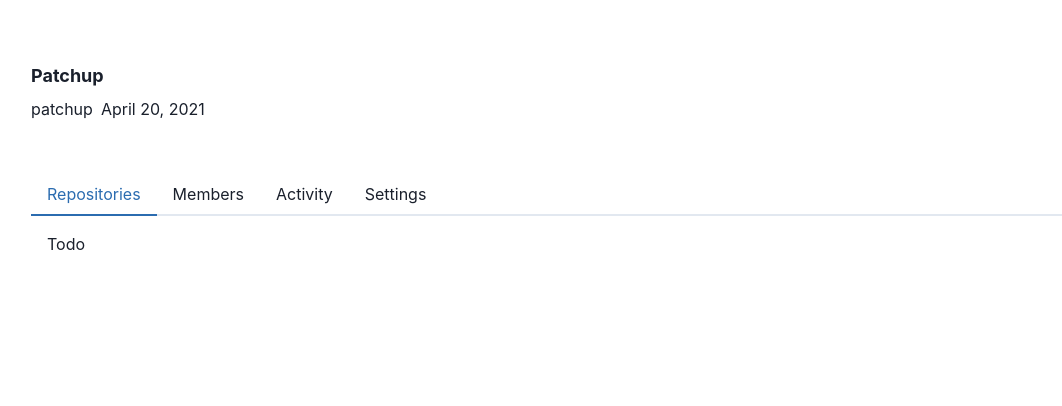
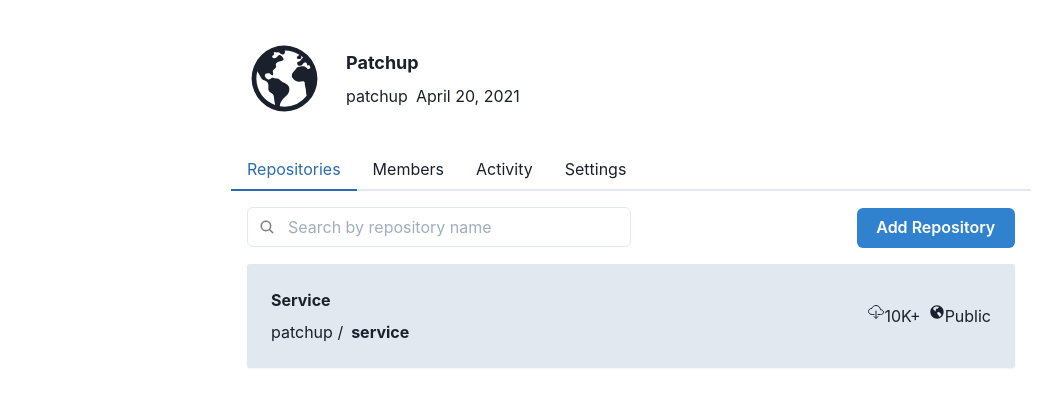
Before and after one commit to dezyh/patchup, a Next.js app in the folder client/: page /organisation in a window 1280 px wide. Shown: the top 406 px of the page, without its empty margins (9-1071 px from the left). Built offline with nearby package versions, Linux system fonts and the light colour scheme.

Commit message:
Improve organisation page and minor changes to repository page

```diff
--- a/client/components/Card.tsx
+++ b/client/components/Card.tsx
@@ -1,10 +1,10 @@
-import { Spacer, Flex, Box, useColorModeValue } from '@chakra-ui/react'
+import { Flex, useColorModeValue } from '@chakra-ui/react'
 
 const Card = (props: any) => {
   const background = useColorModeValue('gray.200', 'gray.700')
 
   return (
-    <Flex p={props.p || 8} rounded={3} bgColor={background}>
+    <Flex p={props.p || [4,6,8]} boxShadow='sm' rounded={3} bgColor={background}>
       {props.children}
     </Flex>
   )
--- a/client/components/OctopusLogo.tsx
+++ b/client/components/OctopusLogo.tsx
@@ -1,6 +1,6 @@
 import { Box } from '@chakra-ui/react'
 
-const OctopusLogo = (props) => {
+const OctopusLogo = (props: any) => {
   return (
     <Box
       as='svg'
--- /dev/null
+++ b/client/components/organisation/Activity.tsx
@@ -0,0 +1,7 @@
+const Activity = () => {
+  return (
+    <p>Todo</p>
+  )
+}
+
+export default Activity
--- /dev/null
+++ b/client/components/organisation/Header.tsx
@@ -0,0 +1,21 @@
+import { Box, HStack, Stack, Text, Center } from '@chakra-ui/react'
+import { IoEarth as WorldIcon } from 'react-icons/io5'
+
+const Header = ({ organisation }) => {
+  return (
+    <HStack>
+      <Box p={4}>
+        <WorldIcon size='75' />
+      </Box>
+      <Stack justifyContent='center' justifyItems='center' minHeight={125} direction='column'>
+        <Text fontSize='lg' fontWeight='bold'>{organisation.name}</Text>
+        <Stack direction='row'>
+          <Text>{organisation.id}</Text>
+          <Text>{organisation.joined}</Text>
+        </Stack>
+      </Stack>
+    </HStack>
+  )
+}
+
+export default Header
--- /dev/null
+++ b/client/components/organisation/Members.tsx
@@ -0,0 +1,42 @@
+import { Text, Box } from '@chakra-ui/react'
+import {Button, ButtonGroup} from "@chakra-ui/button"
+import {Input, InputGroup, InputLeftElement } from "@chakra-ui/input"
+import {Flex, Stack} from "@chakra-ui/layout"
+import { IoSearch as SearchIcon } from 'react-icons/io5'
+import Card from "../Card"
+import { IoPerson as PersonIcon, IoPersonAdd as PersonAddIcon } from 'react-icons/io5'
+
+const Member = ({ member }) => {
+  return (
+    <Card>
+      <Stack direction='row'>
+        <PersonIcon size='22'/>
+        <Text>{member.name}</Text>
+        <Text>({member.id})</Text>
+        <Text>{member.permission}</Text>
+      </Stack>
+    </Card>
+  )
+}
+
+const Members = ({ members }) => {
+  return (
+    <Stack direction='column'>
+
+      <Flex align='baseline' mb={2}>
+        <InputGroup>
+          <InputLeftElement children={<SearchIcon color='gray' />}/>
+          <Input maxWidth='30vw' placeholder='Search by username' />
+        </InputGroup>
+        <Button px={8} leftIcon={<PersonAddIcon size={15} />} colorScheme='blue' size='md'>Add Member</Button>
+      </Flex>
+
+      {members.map(member => (
+        <Member member={member} />
+      ))}
+
+    </Stack>
+  )
+}
+
+export default Members
--- /dev/null
+++ b/client/components/organisation/Repositories.tsx
@@ -0,0 +1,67 @@
+import { Center, Box, Spacer, Text, Stack, Flex, Button, Input, InputGroup, InputLeftElement } from '@chakra-ui/react'
+import { IoSearch as SearchIcon } from 'react-icons/io5'
+import Card from '@/components/Card'
+import { IoCloudDownloadOutline as DownloadIcon } from 'react-icons/io5'
+import { RiEarthFill as PublicIcon } from 'react-icons/ri'
+
+      //name: 'Service',
+     // id: 'service',
+      //owner: 'patchup',
+      //updated: 'a year ago',
+      //downloads: '10K+',
+      //visibility: 'Public',
+
+const Repository = ({ repository }) => {
+  return (
+    <Card p={6}>
+      <Flex grow={1}>
+        <Box>
+
+          <Stack direction='column'>
+            <Text fontSize='md' fontWeight='bold'>{repository.name}</Text>
+            <Stack direction='row'>
+              <Text>{repository.owner} /</Text>
+              <Text fontWeight='bold'>{repository.id}</Text>
+            </Stack>
+          </Stack>
+
+        </Box>
+        <Spacer />
+        <Center>
+          <Stack direction='row'>
+            <Flex>
+              <DownloadIcon />
+              <Text>{repository.downloads}</Text>
+            </Flex>
+            <Flex>
+              <PublicIcon />
+              <Text>{repository.visibility}</Text>
+            </Flex>
+          </Stack>
+        </Center>
+      </Flex>
+    </Card>
+  )
+}
+
+const Repositories = ({ repositories }) => {
+  return (
+    <Stack direction='column'>
+
+      <Flex align='baseline' mb={2}>
+        <InputGroup>
+          <InputLeftElement children={<SearchIcon color='gray' />}/>
+          <Input maxWidth='30vw' placeholder='Search by repository name' />
+        </InputGroup>
+        <Button px={8} colorScheme='blue' size='md'>Add Repository</Button>
+      </Flex>
+
+      {repositories.map(repository => (
+        <Repository repository={repository} />
+      ))}
+
+    </Stack>
+  )
+}
+
+export default Repositories
--- /dev/null
+++ b/client/components/organisation/Settings.tsx
@@ -0,0 +1,7 @@
+const Settings = () => {
+  return (
+    <p>todo</p>
+  )
+}
+
+export default Settings
--- /dev/null
+++ b/client/components/organisation/index.tsx
@@ -0,0 +1,7 @@
+import Header from './Header'
+import Members from './Members'
+import Activity from './Activity'
+import Settings from './Settings'
+import Repositories from './Repositories'
+
+export { Header, Members, Activity, Settings, Repositories  }
--- a/client/pages/organisation/index.tsx
+++ b/client/pages/organisation.tsx
@@ -1,5 +1,6 @@
-import { Stack, Text, Center } from '@chakra-ui/react'
+import { Box, HStack, Stack, Text, Center } from '@chakra-ui/react'
 import { Tab, Tabs, TabPanel, TabPanels, TabList } from '@chakra-ui/react'
+import { Header, Activity, Members, Settings, Repositories } from '@/components/organisation'
 
 const organisation = {
   name: 'Patchup',
@@ -16,22 +17,14 @@ const organisation = {
     {
       name: 'Service',
       id: 'service',
+      owner: 'patchup',
+      updated: 'a year ago',
+      downloads: '10K+',
+      visibility: 'Public',
     }
   ],
   activity: [
   ],
-}
-
-const Header = ({ organisation }) => {
-  return (
-    <Stack justifyContent='center' justifyItems='center' minHeight={150} minWidth={1200} direction='column'>
-      <Text fontSize='lg' fontWeight='bold'>{organisation.name}</Text>
-      <Stack direction='row'>
-        <Text>{organisation.id}</Text>
-        <Text>{organisation.joined}</Text>
-      </Stack>
-    </Stack>
-  )
 }
 
 const Organisation = () => {
@@ -40,7 +33,7 @@ const Organisation = () => {
       <Stack direction='column'>
         <Header organisation={organisation} />
 
-        <Tabs minWidth='70vw' maxWidth='1200'>
+        <Tabs width='95vw' maxWidth='800'>
           <TabList>
             <Tab>Repositories</Tab>
             <Tab>Members</Tab>
@@ -50,16 +43,16 @@ const Organisation = () => {
 
           <TabPanels>
             <TabPanel>
-              <p>Todo</p>
+              <Repositories repositories={organisation.repositories}/>
             </TabPanel>
             <TabPanel>
-              <p>Todo</p>
+              <Members members={organisation.members}/>
             </TabPanel>
             <TabPanel>
-              <p>Todo</p>
+              <Activity />
             </TabPanel>
             <TabPanel>
-              <p>Todo</p>
+              <Settings />
             </TabPanel>
           </TabPanels>
         </Tabs>
--- a/client/pages/repository/index.tsx
+++ b/client/pages/repository.tsx
@@ -60,7 +60,7 @@ const Repository = () => {
   return (
     <Center mt={4}>
 
-      <Tabs minWidth='70vw' maxWidth='1200'>
+      <Tabs width='95vw' maxWidth='800px'>
         <TabList>
           <Tab>Overview</Tab>
           <Tab>Patches</Tab>
```
Also changed, not shown: client/components/repository/Overview.tsx (+6 -6 lines), client/pages/index.tsx (line endings or trailing spaces).
